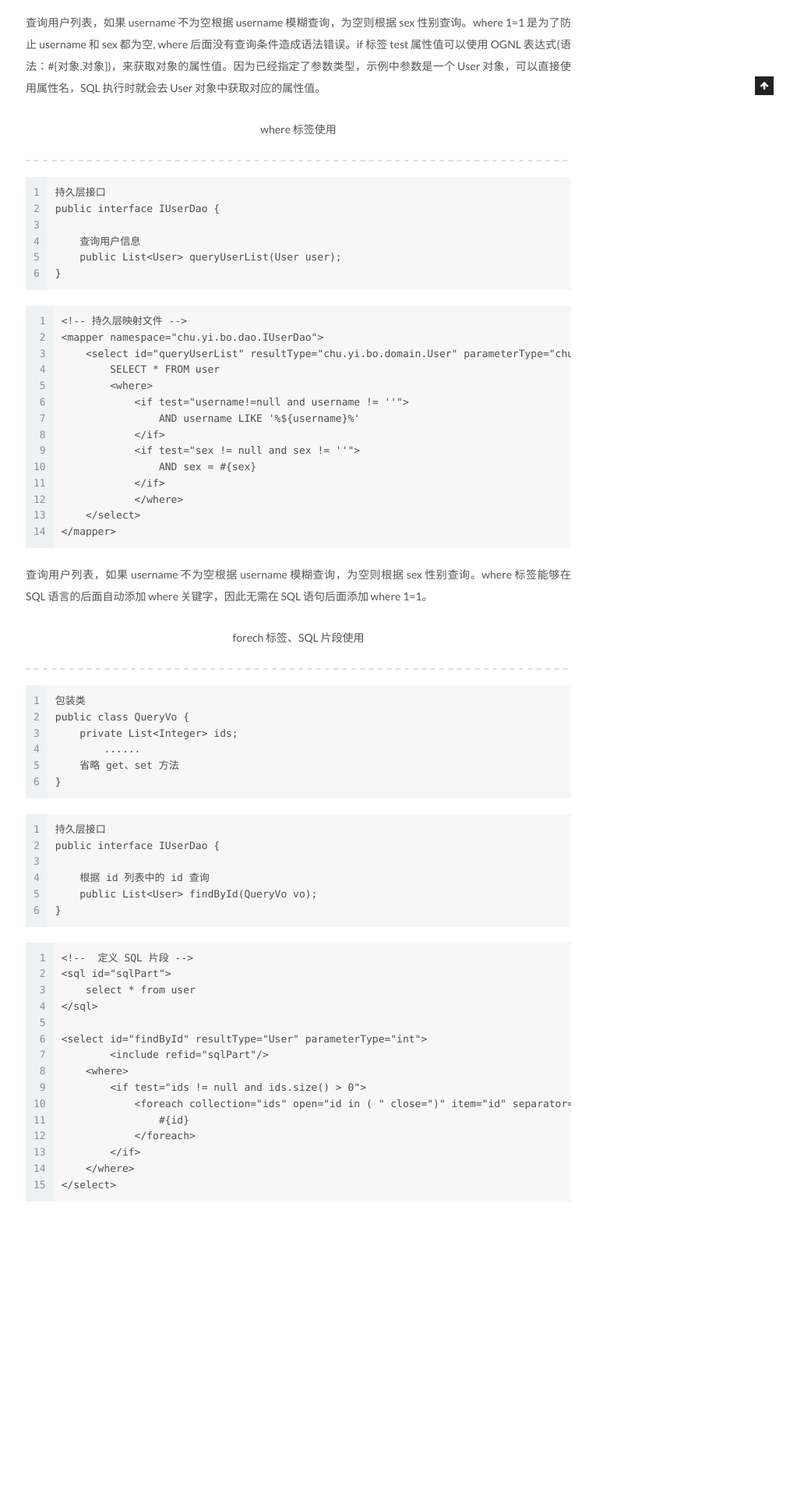
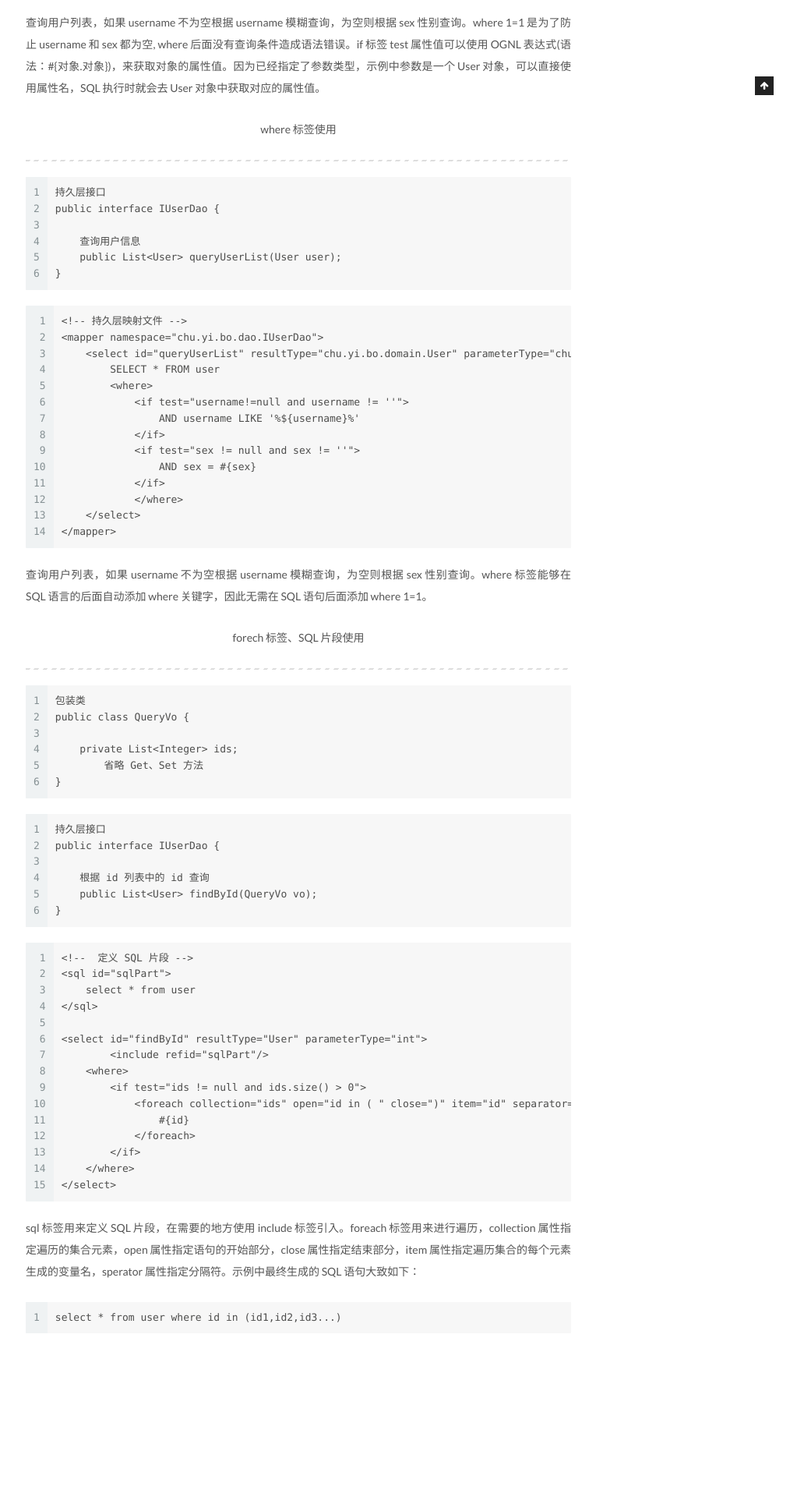
Before and after one commit to chuyibo/chuyibo.github.io, a Jekyll site: the page built from _posts/2021-01-27-MyBatis 学习笔记08.md, in a window 1280 px wide. Shown: the part 878-2798 px from the top of the page at 78% size, without its empty margins (257-1280 px from the left). Built offline with Jekyll 4.4.1, drawn with Linux system fonts in a browser that asks for light colours; before the commit the page ends 2629 px from its top, so only the background shows below that.

Commit message:
2021/02/17

````diff
--- a/_posts/2021-01-27-MyBatis 学习笔记08.md
+++ b/_posts/2021-01-27-MyBatis 学习笔记08.md
@@ -80,9 +80,9 @@ public interface IUserDao {
 ```
 包装类
 public class QueryVo {
+
     private List<Integer> ids;
-	......
-    省略 get、set 方法
+	省略 Get、Set 方法
 }
 ```
 
@@ -112,3 +112,9 @@ public interface IUserDao {
     </where>
 </select>
 ```
+
+sql 标签用来定义 SQL 片段，在需要的地方使用 include 标签引入。foreach 标签用来进行遍历，collection 属性指定遍历的集合元素，open 属性指定语句的开始部分，close 属性指定结束部分，item 属性指定遍历集合的每个元素生成的变量名，sperator 属性指定分隔符。示例中最终生成的 SQL 语句大致如下：
+
+```
+select * from user where id in (id1,id2,id3...)
+```
````
